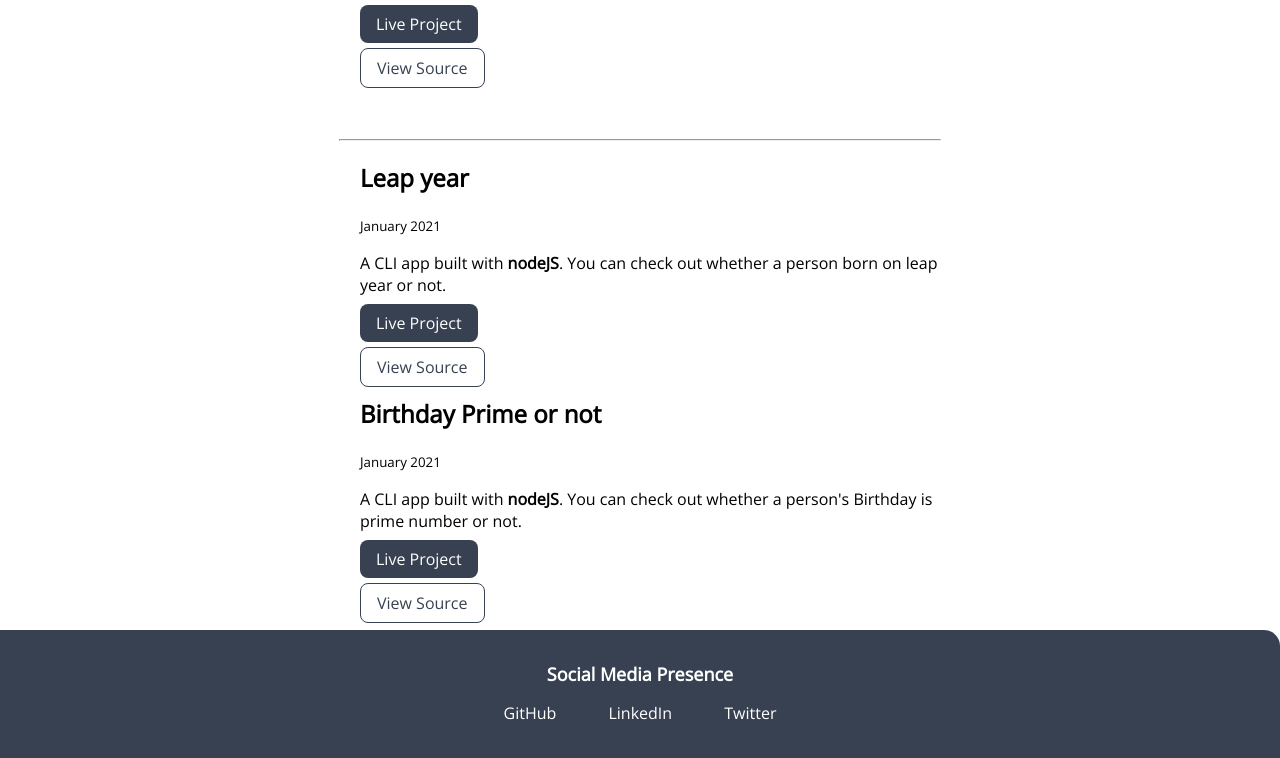
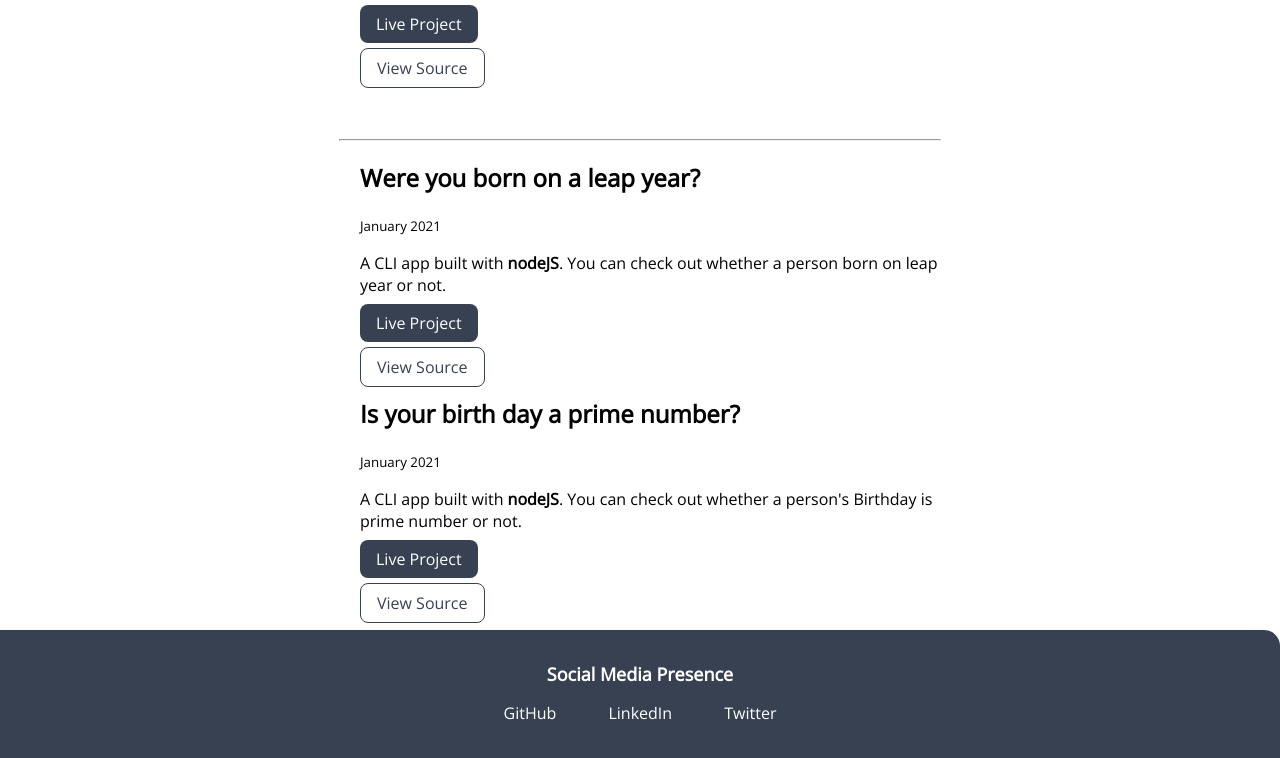
Before and after one commit to jagadish-patil/jagadishpatil-site, a plain HTML site: page projects.html in a window 1280 px wide. Shown: the part 1734-2492 px from the top of the page. Drawn offline with nearby package versions, Linux system fonts and the light colour scheme.

Commit message:
refactor: changed names of cli apps

```diff
--- a/projects.html
+++ b/projects.html
@@ -115,7 +115,7 @@
     <ul class="list-non-bullet">
         <li>
             <div class="container container-center">
-                <h2>Leap year</h2>
+                <h2>Were you born on a leap year?</h2>
                 <small>January 2021</small>
                 <p>A CLI app built with <strong>nodeJS</strong>. You can check out whether a person born on leap year or not.</p>
             </div>
@@ -128,7 +128,7 @@
 
         <li>
             <div class="container container-center">
-                <h2>Birthday Prime or not</h2>
+                <h2>Is your birth day a prime number?</h2>
                 <small>January 2021</small>
                 <p>A CLI app built with <strong>nodeJS</strong>. You can check out whether a person's Birthday is prime number or not.</p>
             </div>
```
